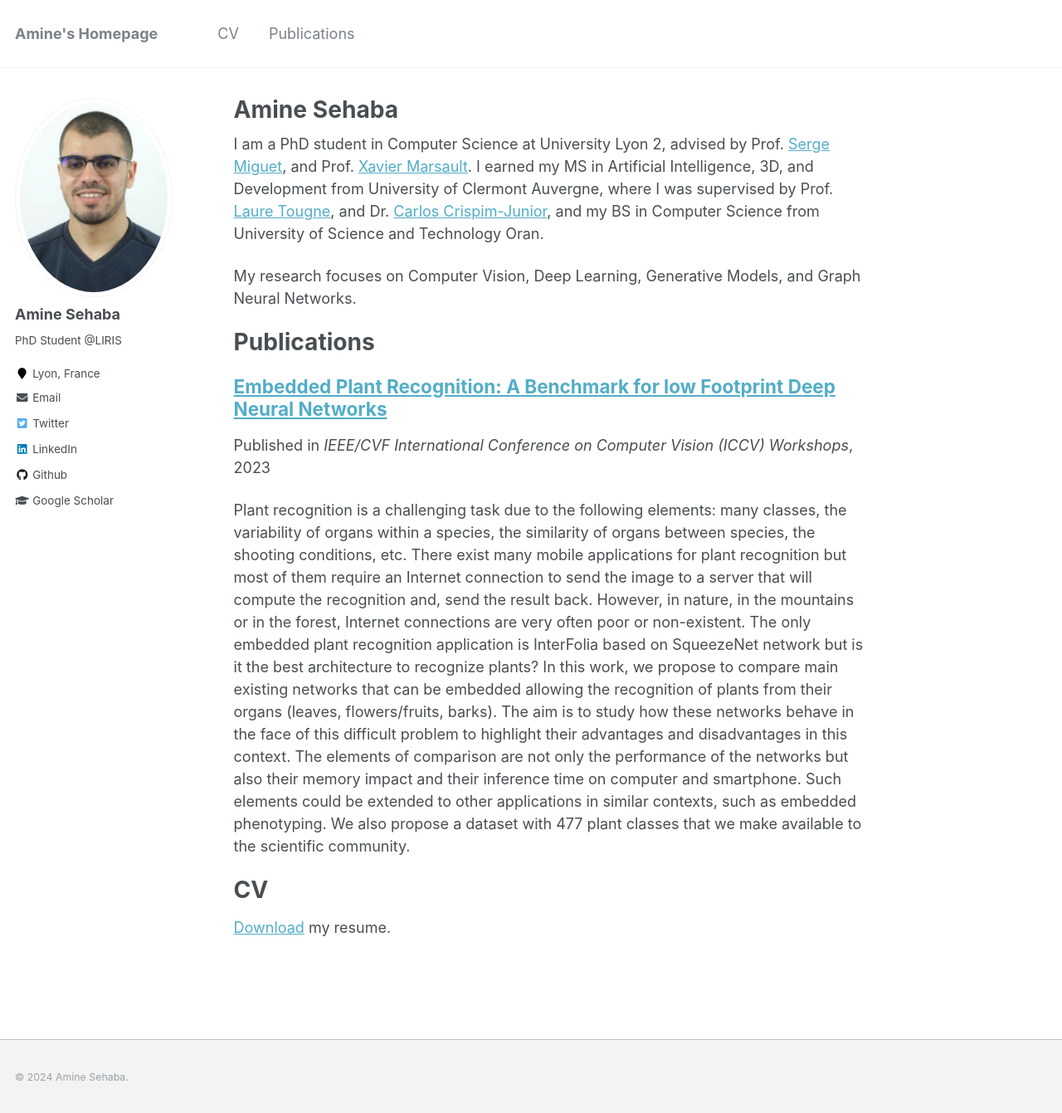
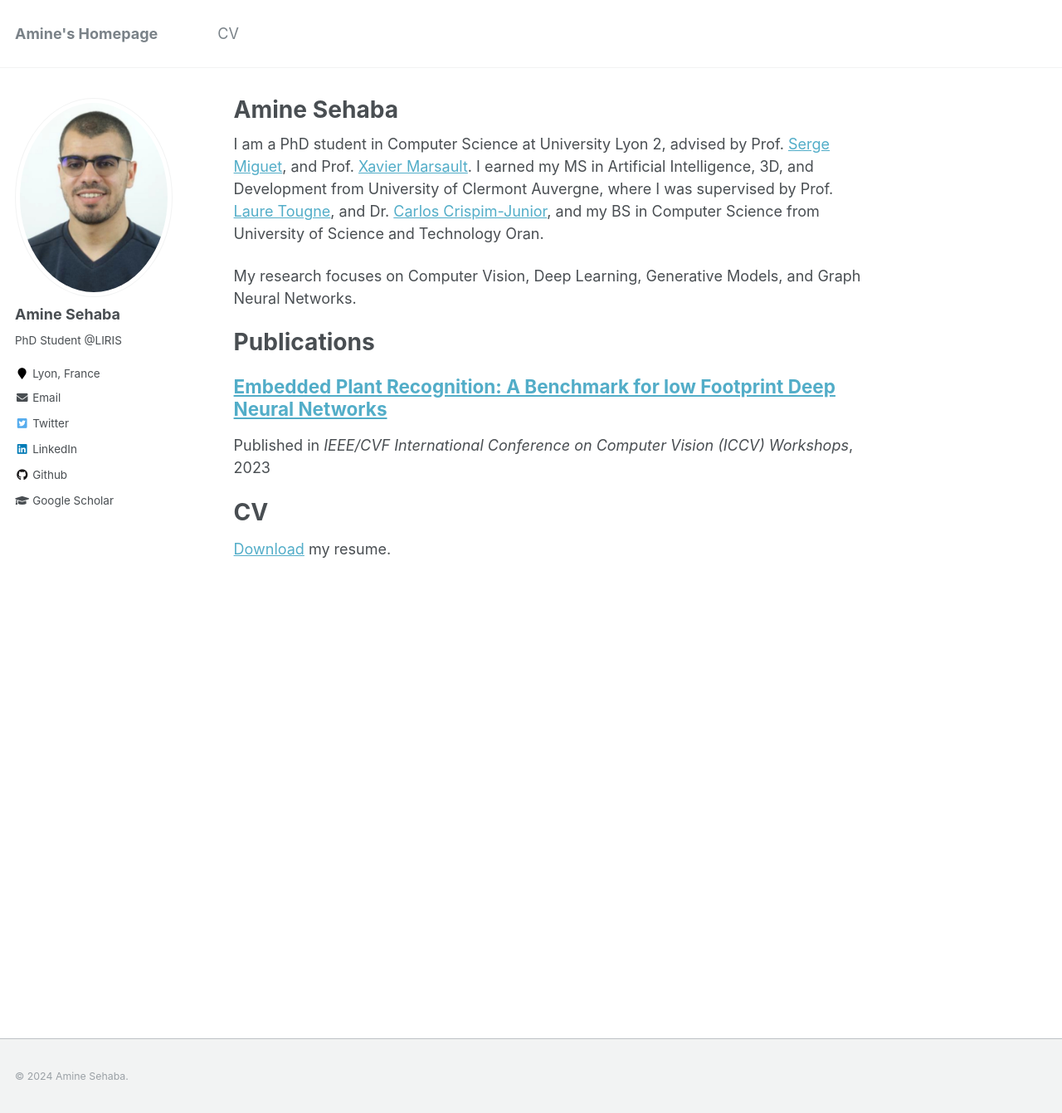
Before and after one commit to Sehaba95/sehaba95.github.io, a Jekyll site: the page built from _pages/about.md, in a window 1280 px wide and 1343 px high. Shown: the whole window at 83% size. Built offline with Jekyll 4.4.1, drawn with Linux system fonts in a browser that asks for light colours.

Commit message:
Update the home page

```diff
--- a/_data/navigation.yml
+++ b/_data/navigation.yml
@@ -9,8 +9,8 @@ main:
   #- title: "Portfolio"
    # url: /portfolio/
 
-  - title: "Publications"
-    url: /publications/
+  #- title: "Publications"
+   # url: /publications/
 
   #- title: "Talks"
   # url: /talks/
--- a/_publications/2023-10-04-Embedded-Plant-Recognition.md
+++ b/_publications/2023-10-04-Embedded-Plant-Recognition.md
@@ -5,7 +5,7 @@ collection: publications
 
 permalink: /publication/2023-10-04-Embedded-Plant-Recognition
 
-excerpt: 'Plant recognition is a challenging task due to the following elements: many classes, the variability of organs within a species, the similarity of organs between species, the shooting conditions, etc. There exist many mobile applications for plant recognition but most of them require an Internet connection to send the image to a server that will compute the recognition and, send the result back. However, in nature, in the mountains or in the forest, Internet connections are very often poor or non-existent. The only embedded plant recognition application is InterFolia based on SqueezeNet network but is it the best architecture to recognize plants? In this work, we propose to compare main existing networks that can be embedded allowing the recognition of plants from their organs (leaves, flowers/fruits, barks). The aim is to study how these networks behave in the face of this difficult problem to highlight their advantages and disadvantages in this context. The elements of comparison are not only the performance of the networks but also their memory impact and their inference time on computer and smartphone. Such elements could be extended to other applications in similar contexts, such as embedded phenotyping. We also propose a dataset with 477 plant classes that we make available to the scientific community.'
+excerpt: ''
 
 date: 2023-10-04
 
```
